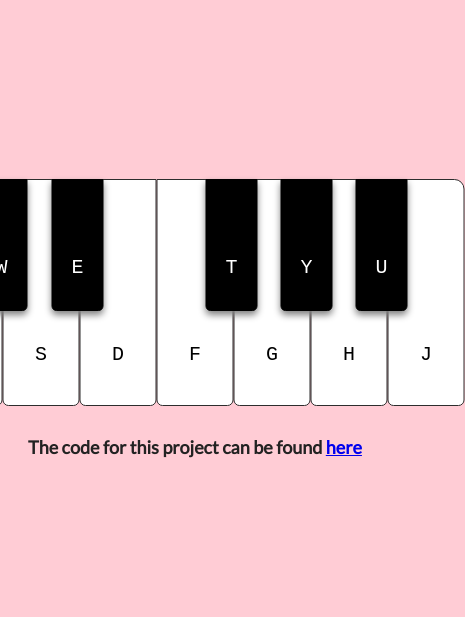
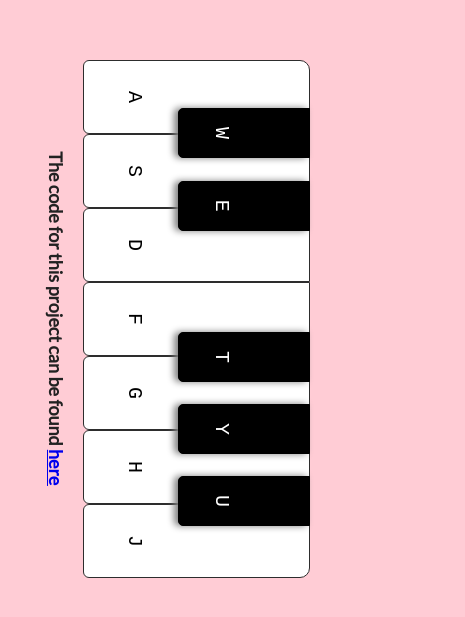
Before and after one commit to Zenoix/Virtual-Piano, a plain HTML site: page index.html in a window 390 px wide. Shown: the part 103-720 px from the top of the page, 465 px wide, since content can reach past the window. Drawn offline with Linux system fonts and the light colour scheme.

Commit message:
Made it more responsive

```diff
--- a/styles/index.css
+++ b/styles/index.css
@@ -17,7 +17,7 @@ body {
 }
 
 .container {
-    height: 280px;
+    height: 18rem;
     position: absolute;
     top: 50%;
     left: 50%;
@@ -27,20 +27,31 @@ body {
 h2 {
     color: #222222;
     text-align: center;
-    margin-top: 30px;
+    margin-top: 1.5rem;
     font-size: 18px;
+}
+
+@media only screen and (max-width: 600px) {
+    .container{
+        transform: rotate(90deg)  translate(-9rem, 18rem);
+    }
+
+    h2{
+        margin-top: 1rem;
+    }
 }
 
 .white-keys {
     display: flex;
     justify-content: center;
+
 }
 
 .white-keys kbd {
     padding: 125px 0 0 0;
     background-color: white;
     display: inline-block;
-    width: 75px;
+    width: 4.5rem;
     text-align: center;
     line-height: 100px;
     border: #2d2d2d solid 1px;
@@ -81,7 +92,7 @@ h2 {
     background-color: black;
     color: white;
     display: inline-block;
-    width: 50px;
+    width: 3rem/*50px*/;
     height: 130px;
     line-height: 175px;
     text-align: center;
@@ -109,21 +120,21 @@ h2 {
 }
 
 .black-keys kbd:nth-child(1) {
-    left: 50px;
+    left: 3rem;
 }
 
 .black-keys kbd:nth-child(2) {
-    left: 126px;
+    left: 7.55rem;
 }
 
 .black-keys kbd:nth-child(3) {
-    left: 280px;
+    left: 17rem;
 }
 
 .black-keys kbd:nth-child(4) {
-    left: 355px;
+    left: 21.5rem;
 }
 
 .black-keys kbd:nth-child(5) {
-    left: 430px;
+    left: 26rem;
 }
```
